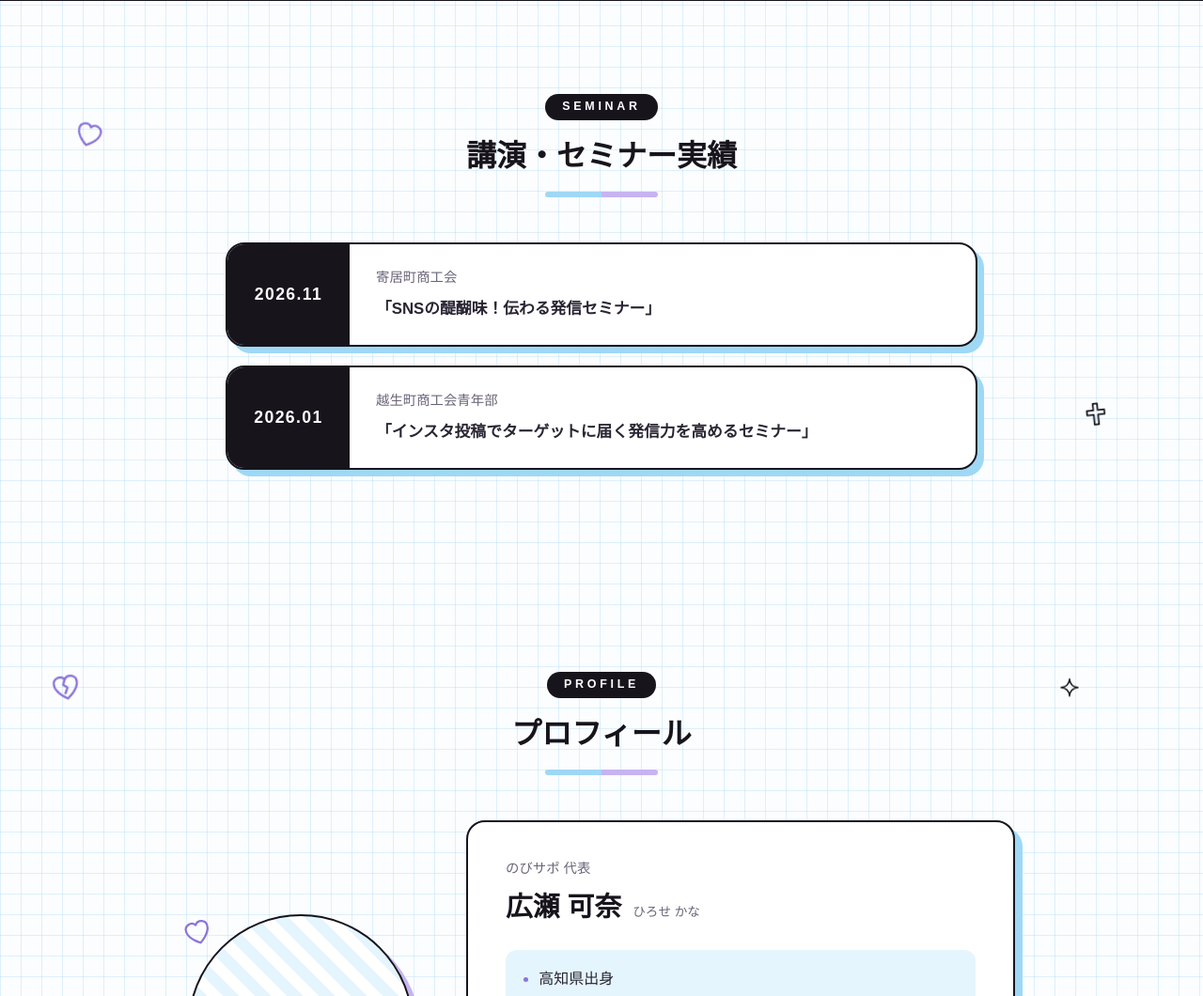
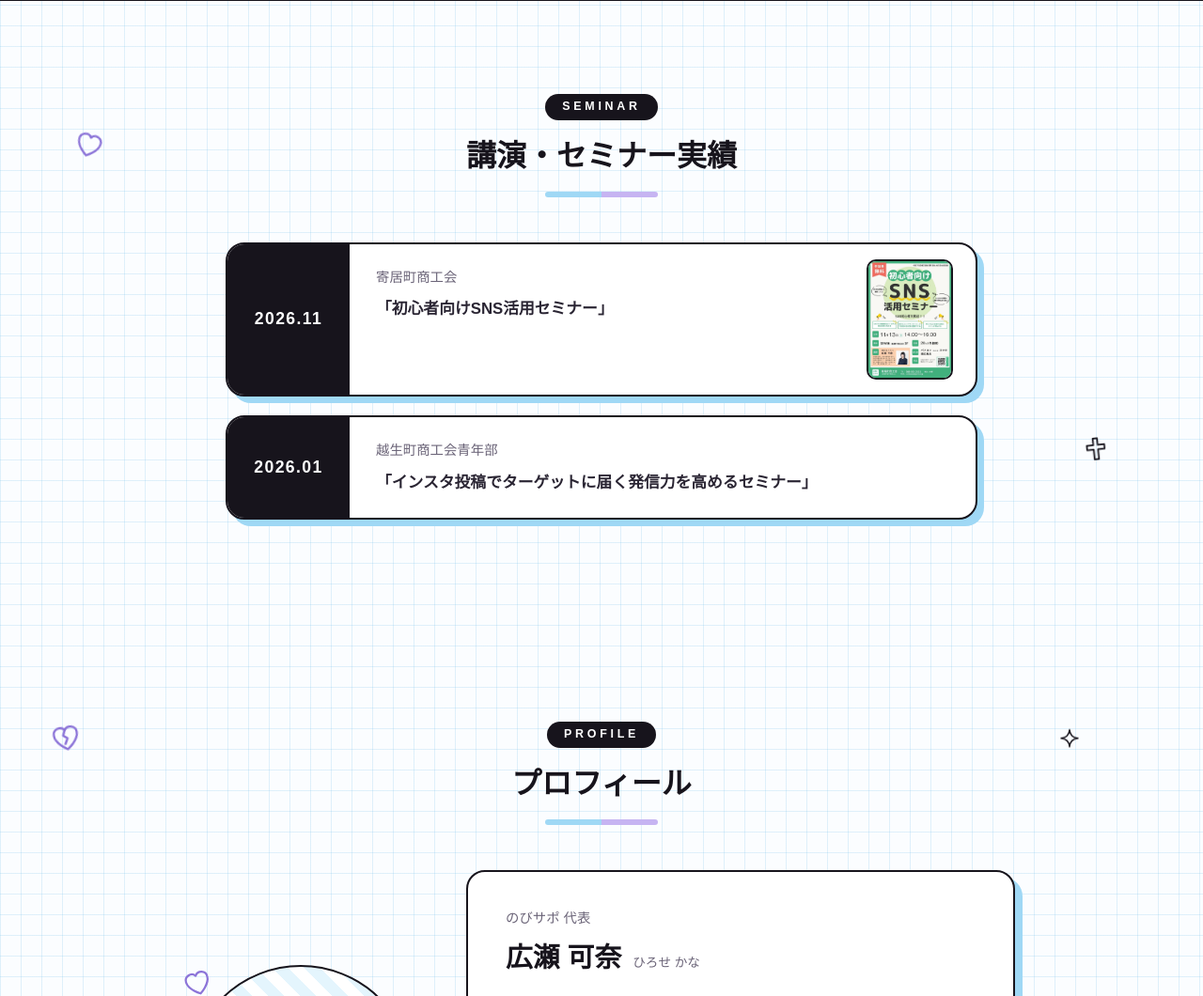
Before and after one commit to nobisapo/nobisapo-website, a plain HTML site: page index.html in a window 1280 px wide. Shown: the part 2349-3409 px from the top of the page at 94% size. Drawn offline with Linux system fonts and the light colour scheme; a web font is replaced by a local one.

Commit message:
寄居町商工会の実績をチラシの名称に修正し、チラシ画像を追加
Co-Authored-By: Claude Opus 5.5 <noreply@anthropic.com>
Claude-Session: https://claude.ai/code/session_01FVT9rRKdRXdp4rvweF3Sc1

```diff
--- a/index.html
+++ b/index.html
@@ -202,8 +202,12 @@
             <p class="record-date">2026.11</p>
             <div class="record-body">
               <p class="record-host">寄居町商工会</p>
-              <p class="record-title">「SNSの醍醐味！伝わる発信セミナー」</p>
+              <p class="record-title">「初心者向けSNS活用セミナー」</p>
             </div>
+            <!-- チラシ画像（クリックで原寸表示）。画像がない実績はこの <a> ごと不要です -->
+            <a class="record-flyer" href="images/seminar-yorii-2026-11.jpg" target="_blank" rel="noopener">
+              <img src="images/seminar-yorii-2026-11.jpg" alt="寄居町商工会「初心者向けSNS活用セミナー」のチラシ" width="905" height="1280" loading="lazy">
+            </a>
           </li>
           <li class="record-item">
             <p class="record-date">2026.01</p>
--- a/style.css
+++ b/style.css
@@ -506,7 +506,36 @@ svg {
 }
 
 .record-body {
+  flex: 1;
   padding: 22px 28px;
+}
+
+/* 実績のチラシ画像（サムネイル） */
+.record-flyer {
+  flex-shrink: 0;
+  align-self: center;
+  width: 92px;
+  margin: 16px 24px 16px 0;
+  border: 2px solid var(--black);
+  border-radius: 10px;
+  overflow: hidden;
+  line-height: 0;
+  transition: transform 0.2s ease;
+}
+
+.record-flyer img {
+  display: block;
+  width: 100%;
+  height: auto;
+}
+
+.record-flyer:hover {
+  transform: rotate(-2deg) scale(1.04);
+}
+
+.record-flyer:focus-visible {
+  outline: 3px solid var(--lav-deep);
+  outline-offset: 3px;
 }
 
 .record-host {
@@ -887,6 +916,12 @@ svg {
     padding: 18px 20px;
   }
 
+  .record-flyer {
+    align-self: flex-start;
+    width: 140px;
+    margin: 0 20px 20px;
+  }
+
   .profile {
     flex-direction: column;
     gap: 32px;
```
Also changed, not shown: images/seminar-yorii-2026-11.jpg (added).
